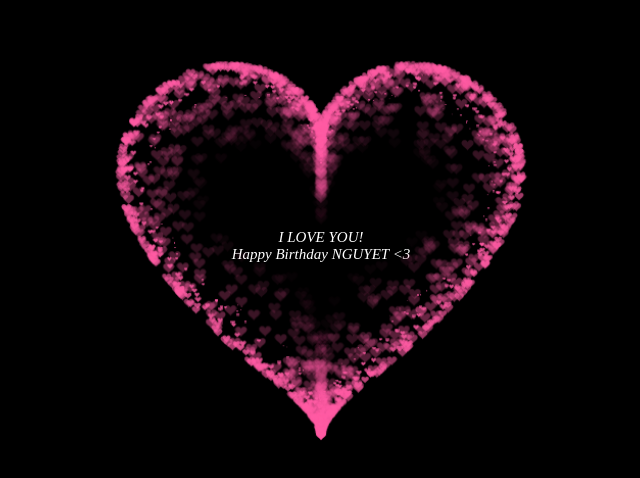
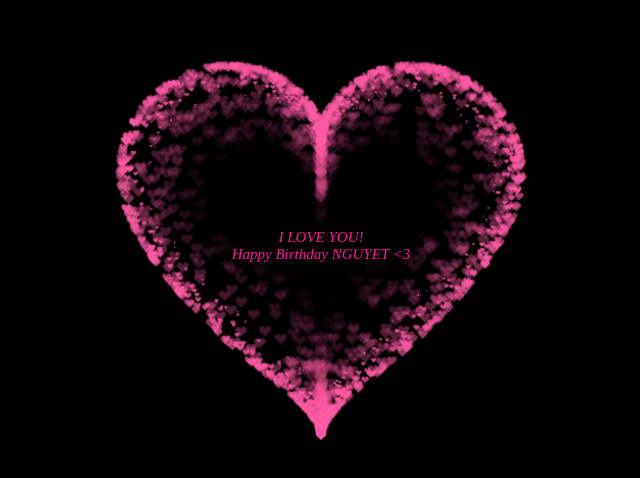
Before and after one commit to Trungah2212/Love2, a plain HTML site: page index.html in a window 1280 px wide. Shown: the part 152-630 px from the top of the page, without its empty margins (319-959 px from the left). Drawn offline with Linux system fonts and the light colour scheme.

Commit message:
Update index.html

```diff
--- a/index.html
+++ b/index.html
@@ -323,7 +323,7 @@ var ParticlePool = (function() {
   <div class="center-text",
   style="background-color:rgb(0, 0, 0);
         width: 100%;
-        color: rgb(255,255,255);
+        color: rgb(255,20,147);
         height:100%;
         font-size: 15px;
         font-style: italic;
```
